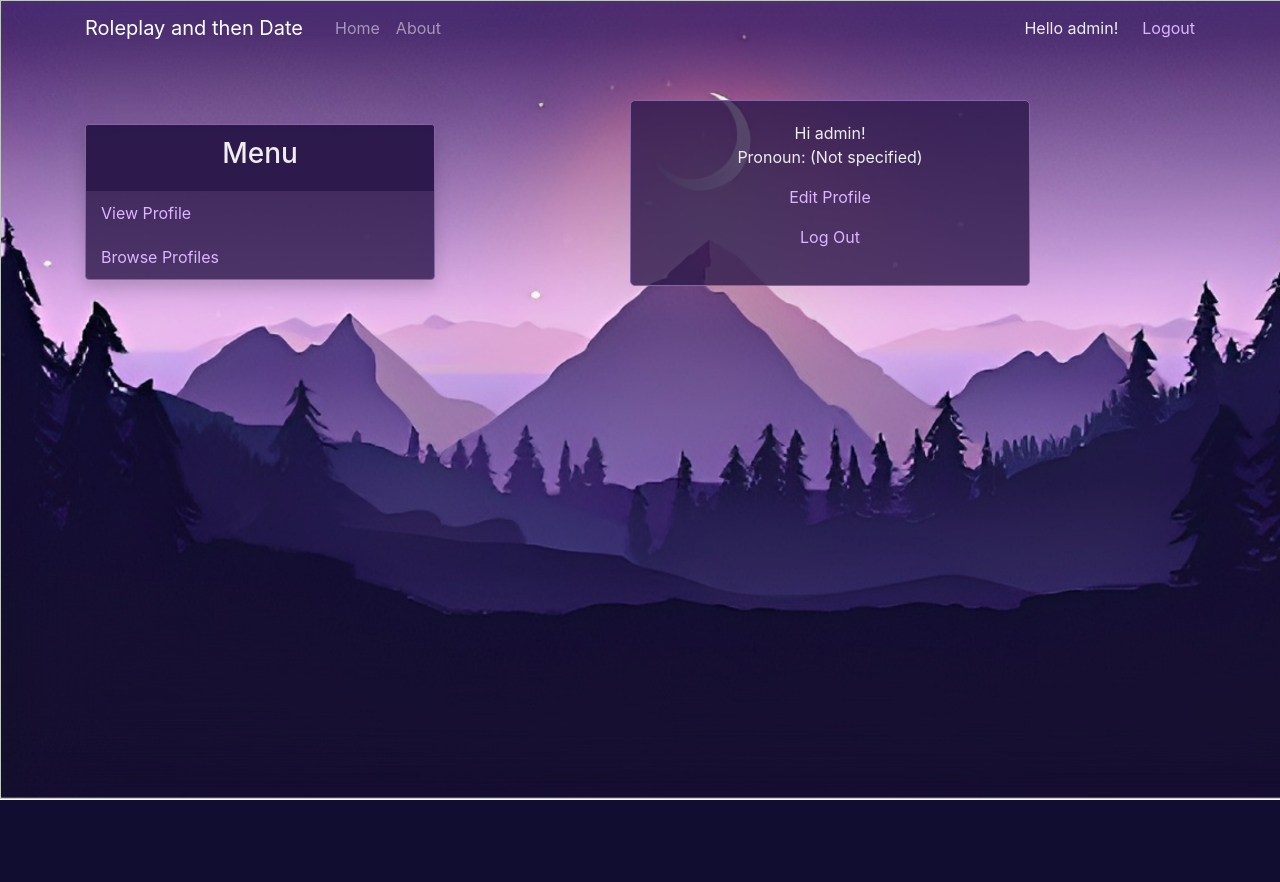
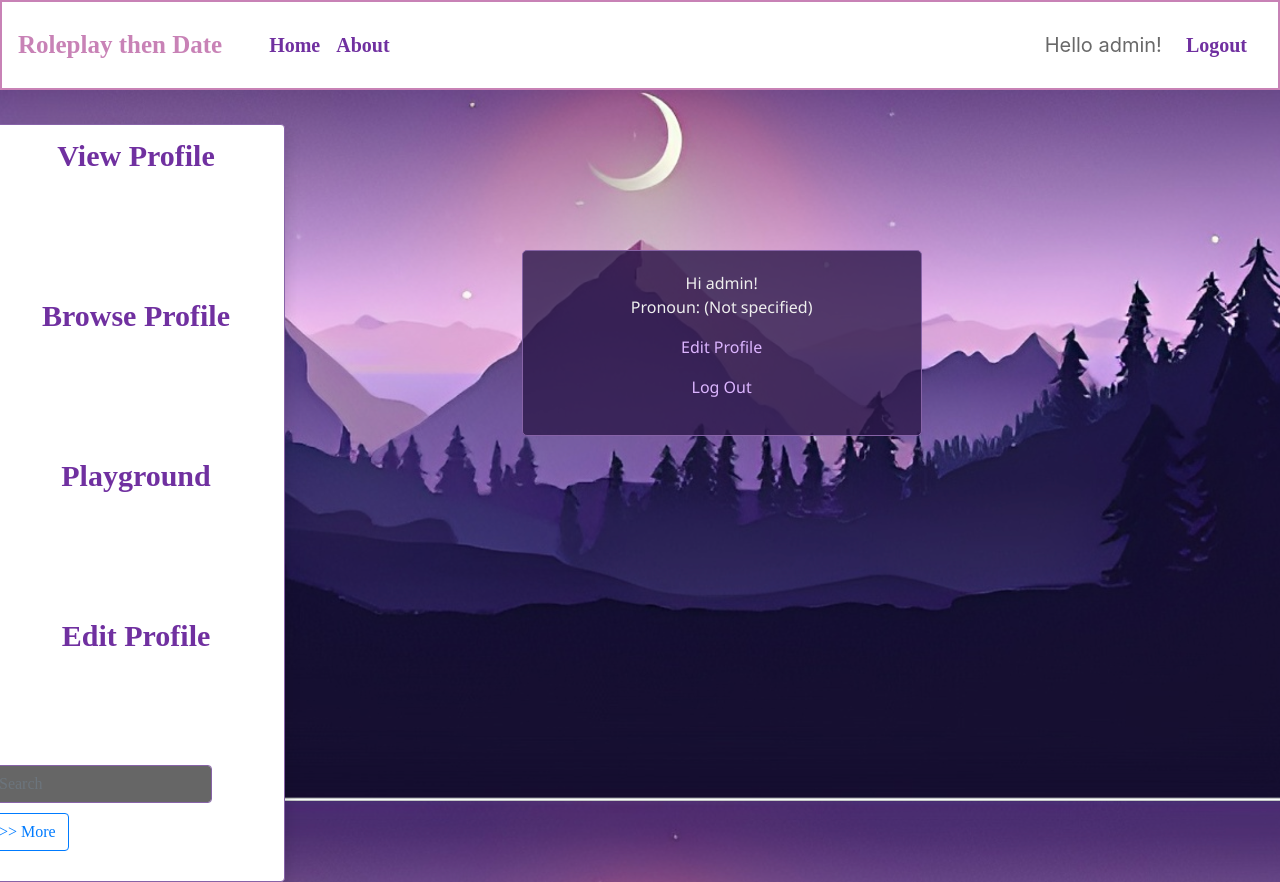
Before and after one commit to gcivil-nyu-org/INET-Monday-Fall2023-Team-5, a Django app: page / in a window 1280 px wide. Before the commit the page ends 800 px from the top, so only its background shows below. Run offline with Django 4.2, Linux system fonts and the light colour scheme; a user stored in the database is signed in; data comes from the database, SQL or seed files in the repository; both versions use the stored data as it was after the commit.

Commit message:
change the home page template

```diff
--- a/static_dev/css/styles.css
+++ b/static_dev/css/styles.css
@@ -67,7 +67,7 @@ a:hover {
     color: #fff; /* White color on hover for better contrast */
 }
 
-.content-container {
+/* .content-container {
     max-width: 400px;
     margin: 0 auto;
     padding: 20px;
@@ -75,7 +75,7 @@ a:hover {
     border-radius: 5px;
     background-color: rgba(44, 24, 74, 0.8);
     text-align: center;
-}
+} */
 
 .bg-steel .nav-link {
     color: rgba(255, 255, 255, 0.5); /* Adjust this value as needed */
--- a/templates/base.html
+++ b/templates/base.html
@@ -1,3 +1,10 @@
+<style>
+    html {
+    height: 100%;
+    width: 100%;
+}
+</style>
+
 <!DOCTYPE html>
 <html lang="en">
 <head>
@@ -5,55 +12,135 @@
     <!-- Required meta tags -->
     <meta charset="UTF-8">
     <meta name="viewport" content="width=device-width, initial-scale=1.0, shrink-to-fit=no">
-    <title>{% block title %}Django Auth Tutorial{% endblock %}</title>
+    <title>Roleplay and then Date</title>
 
     <!-- Bootstrap CSS -->
     <link rel="stylesheet" href="https://cdn.jsdelivr.net/npm/bootstrap@4.5.3/dist/css/bootstrap.min.css" integrity="sha384-TX8t27EcRE3e/ihU7zmQxVncDAy5uIKz4rEkgIXeMed4M0jlfIDPvg6uqKI2xXr2" crossorigin="anonymous">
 
     <link rel="stylesheet" href="{% static 'css/styles.css' %}" />
+    <style>
+        .custom-sidebar {
+            background-color: #ffffff;
+        }
+
+        .navbar {
+            display: flex;
+            background-color: #ffffff;
+            height: 90px;
+            justify-content: center;
+            align-items: center;
+            border: 2px solid #c882b6;
+        }
+
+        .navbar-brand {
+            color: #c882b6 !important;
+            font-family: Gelion-Bold;
+            font-weight: bolder;
+            font-size: 25px;
+            margin-left: 0px;
+            padding-left: 0px;
+        }
+
+
+        .container
+        {
+            margin-left: 0;
+            margin-right: 0;
+            max-width:1500px;
+            height: 100%;
+            width: 100%;
+        }
+
+
+        .nav-item.nav-link:hover {
+            transform: scale(1.05); /* This makes the button slightly bigger when hovered */
+            transition: 0.3s;
+        }
+
+        .navbar-collapse {
+            justify-content: space-between;
+            margin-right: 0px;
+            position: relative;
+        }
+
+        .nav-item.a {
+            color: #7030a0;
+            font-weight: bold;
+            text-align: center;
+            height: 20vp;
+        }
+
+
+    </style>
+
 </head>
 <body>
     <header class="site-header">
         <nav class="navbar navbar-expand-md navbar-dark bg-steel fixed-top">
+          <a class="navbar-brand mr-4" href="/">Roleplay then Date</a>
           <div class="container">
-            <a class="navbar-brand mr-4" href="/">Roleplay and then Date</a>
+            <!-- <a class="navbar-brand mr-4" href="/">Roleplay then Date</a> -->
             <button class="navbar-toggler" type="button" data-toggle="collapse" data-target="#navbarToggle" aria-controls="navbarToggle" aria-expanded="false" aria-label="Toggle navigation">
             <span class="navbar-toggler-icon"></span>
             </button>
             <div class="collapse navbar-collapse" id="navbarToggle">
               <div class="navbar-nav mr-auto">
-                <a class="nav-item nav-link" href="{% url 'home' %}">Home</a>
-                <a class="nav-item nav-link" href="{% url 'about' %}">About</a>
+                <a class="nav-item nav-link" href="{% url 'home' %}" style="font-size:20px; font-weight:bolder; color: #7030a0;font-family:Luminari; ">Home</a>
+                <a class="nav-item nav-link" href="{% url 'about' %}" style="font-size:20px; font-weight:bolder; color: #7030a0;font-family:Luminari; ">About</a>
               </div>
               <!-- Navbar Right Side -->
-              <div class="navbar-nav">
+              <div class="navbar-nav" style="font-size: 20px; color:dimgray">
+
                 {% if user.is_authenticated %}
+
                     Hello {{ request.user }}! <span class="mr-4"></span>
-                    <a href="{% url 'logout' %}">Logout</a>
+                    <a href="{% url 'logout' %}" style="font-size:20px; font-weight:bolder; color: #7030a0;font-family:Luminari; ">Logout</a>
+
                 {% else %}
-                    <a class="nav-item nav-link" href="{% url 'login' %}">Login</a>
-                    <a class="nav-item nav-link" href="{% url 'signup' %}">Signup</a>
+                    <a class="nav-item nav-link" href="{% url 'login' %}" style="font-size:20px; font-weight:bolder; color: #7030a0;font-family:Luminari; ">Login</a>
+                    <a class="nav-item nav-link" href="{% url 'signup' %}" style="font-size:20px; font-weight:bolder; color: #7030a0;font-family:Luminari; ">Signup</a>
                 {% endif %}
-            </div>
+              </div>
             </div>
           </div>
         </nav>
       </header>
-      <main role="main" class="container">
+
+    <main role="main" class="container" style="margin: 0px; padding: 0px;">
         <div class="row">
 
             {% if user.is_authenticated %}  <!-- START of the authentication check -->
 
             <!-- Vertical Navigation Bar -->
-            <div class="col-md-4">
-                <div class="card mt-4 shadow custom-sidebar">
-                    <div class="card-header">
+            <div class="col-md-4" style="color:#7030a0; font-size: 30px;font-family: Gelion-Bold; font-weight: bolder; text-align: center; height: 100%; padding: 0px; max-width: 300px;">
+                <div class="card mt-4 shadow custom-sidebar" style="padding: 0px; margin: 0px; margin-top: 0px; width: 300px;">
+                    <ul class="navbar-nav" style="display: flex; flex-direction: column; justify-content: center; width:300px; text-align: center;">
+                        <li class="nav-item" style="height:20vb; text-align: center; display: flex; flex-direction: column; justify-content: center;">
+                            <a class="nav-item nav-link" href="{% url 'view_profile' %} " style="color:#7030a0; height: 20vb;">View Profile</a>
+                        </li>
+                        <li class="nav-item" style="height:20vb;">
+                            <a class="nav-item nav-link" href="{% url 'browse_profiles' %}" style="color:#7030a0">Browse Profile</a>
+                        </li>
+                        <li class="nav-item" style="height:20vb;">
+                            <a class="nav-link" href="#" style="color:#7030a0">Playground</a>
+                        </li>
+                        <li class="nav-item" style="height:20vb;">
+                            <a class="nav-item nav-link" href="{% url 'edit_profile' %}" style="color:#7030a0">Edit Profile</a>
+                        </li>
+                    </ul>
+                    <div class="ml-auto">
+                        <form class="form-inline" style="color: aliceblue;">
+                            <input class="form-control mr-sm-2" type="search" placeholder="Search" aria-label="Search" style="color: aliceblue;">
+                            <button class="btn btn-outline-primary my-2 my-sm-0" type="submit">>> More</button>
+                        </form>
+                    </div>
+                    <!-- <div class="card-header">
                         <h3>Menu</h3>
                     </div>
                     <div class="card-body">
                         <a href="{% url 'view_profile' %}" class="nav-item nav-link">View Profile</a>
                         <a href="{% url 'browse_profiles' %}" class="nav-item nav-link">Browse Profiles</a>
-                    </div>
+                    </div> -->
                 </div>
             </div>
 
@@ -72,7 +159,7 @@
             </div>
 
         </div>
-    </main>
+      </main>
 
     <!-- Option 1: jQuery and Bootstrap Bundle (includes Popper) -->
     <script src="https://code.jquery.com/jquery-3.5.1.slim.min.js" integrity="sha384-DfXdz2htPH0lsSSs5nCTpuj/zy4C+OGpamoFVy38MVBnE+IbbVYUew+OrCXaRkfj" crossorigin="anonymous"></script>
--- a/templates/home.html
+++ b/templates/home.html
@@ -3,8 +3,38 @@
 {% block title %}Home{% endblock %}
 
 {% block content %}
+<style>
+  html {
+    height: 100%;
+    width: 100%;
+  }
 
-<div class="container">
+  .center-screen {
+      display: flex;
+      justify-content: center;
+      align-items: center;
+      top: 150px;  /* Viewport Height */
+      /* flex-direction: column;  Stack the items vertically */
+      position:relative;
+  }
+  .content-container {
+      justify-content: center;
+      align-items: center;
+      /* width: 300vh; */
+      font-family: 'Segoe UI', Tahoma, Geneva, Verdana, sans-serif;
+      max-width: 400px;
+      margin: 0 auto;
+      padding: 20px;
+      border: 1px solid #8763a7;
+      border-radius: 5px;
+      background-color: rgba(44, 24, 74, 0.8);
+      text-align: center;
+      height: 100%;
+      width: 100%;
+}
+</style>
+
+<div class="center-screen">
   <div class="content-container">
       {% if user.is_authenticated %}
       <!-- Hi {{ user }}! -->
--- a/templates/registration/login.html
+++ b/templates/registration/login.html
@@ -3,6 +3,7 @@
 {% block title %}Log In{% endblock %}
 
 {% block content %}
+
 
 <div class="login-container">
     <h2 class="text-center">Log In</h2>
```
Also changed, not shown: static/css/styles.css (+14 -1 lines), db.sqlite3, static_dev/roleplaydate/images/background_original.jpg (added).
